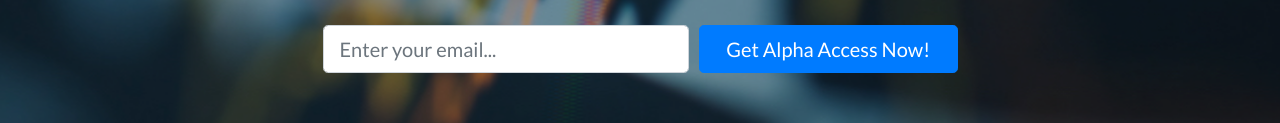
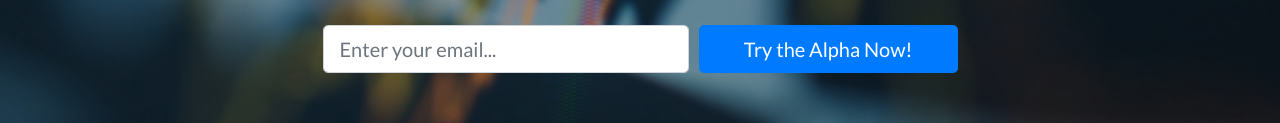
Before and after one commit to nikodunk/coinhold, a website: page index.html in a window 1280 px wide. Shown: the part 386-509 px from the top of the page. Drawn offline with Linux system fonts and the light colour scheme.

Commit message:
first commit

```diff
--- a/index.html
+++ b/index.html
@@ -48,7 +48,7 @@
                   <input type="email" name="_replyto" class="form-control form-control-lg" placeholder="Enter your email...">
                 </div>
                 <div class="col-12 col-md-5">
-                  <input type="submit" class="btn btn-block btn-lg btn-primary" value="Get Alpha Access Now!">
+                  <input type="submit" class="btn btn-block btn-lg btn-primary" value="Try the Alpha Now!">
                 </div>
               </div>
             </form>
@@ -165,7 +165,7 @@
                   <input type="email" name="_replyto" class="form-control form-control-lg" placeholder="Enter your email...">
                 </div>
                 <div class="col-12 col-md-5">
-                  <input type="submit" class="btn btn-block btn-lg btn-primary" value="Get Alpha Access Now!">
+                  <input type="submit" class="btn btn-block btn-lg btn-primary" value="Try the Alpha Now!">
                 </div>
               </div>
             </form>
```
